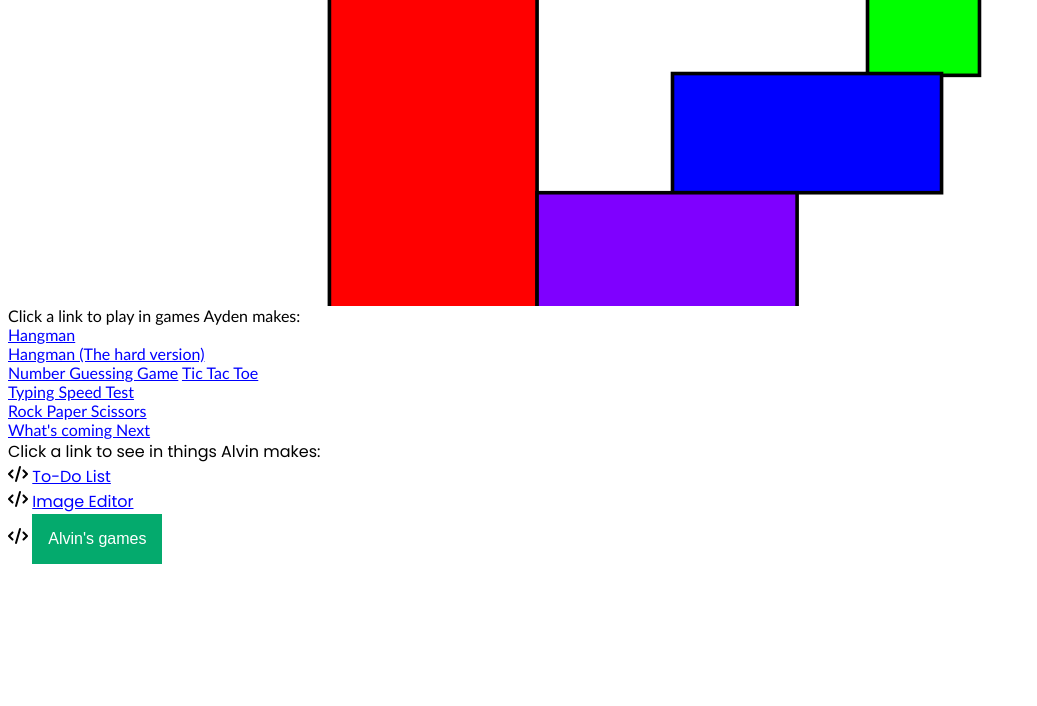
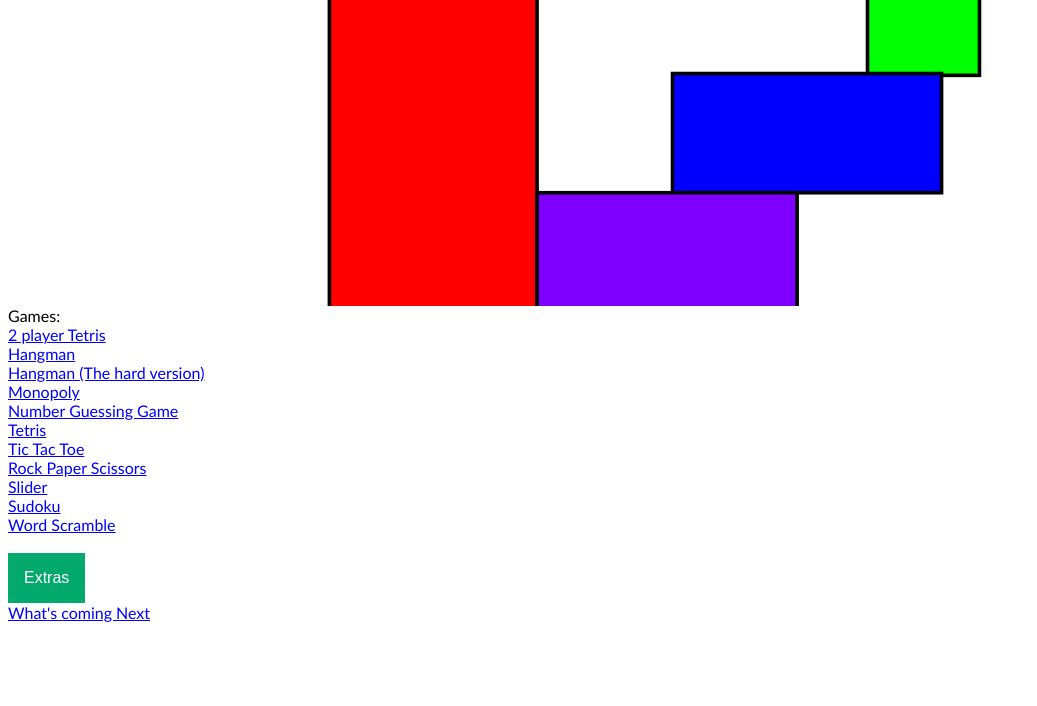
Before and after one commit to Berly-fdVarghese/A-s-stuff, a plain HTML site: page A's stuff/index.html in a window 1280 px wide. Shown: the part 102-808 px from the top of the page, without its empty margins (0-1037 px from the left). Drawn offline with nearby package versions, Linux system fonts and the light colour scheme.

Commit message:
Update index.html

```diff
--- a/A's stuff/index.html
+++ b/A's stuff/index.html
@@ -12,37 +12,37 @@
 </head>
 <body>
     <div class="bg">
-        <h1>Ayden n Alvin<h1>
+        <h1>Pixel Playground<h1>
     </div>
     <div>
-        Click a link to play in games Ayden makes: <br>
+        Games: <br>
+        <a href="Ayden's-games/Tetris2player/index.htm" target="_blank">2 player Tetris</a><br>
         <a href="Ayden's-games/hangman/index.html" target="_blank"class="Ayden">Hangman</a><br>
         <a href="Ayden's-games/Hangman(hard)/index.html" target="_blank" class="Ayden">Hangman (The hard version)</a><br>
-        <a href="Ayden's-games/Number-Guessing-Game/index.html">Number Guessing Game</a>
+        <a href="Ayden's-games/monopoly/index.htm">Monopoly</a><br>
+        <a href="Ayden's-games/Number-Guessing-Game/index.html">Number Guessing Game</a><br>
+        <a href="Ayden's-games/tetris/index.htm" target="_blank">Tetris</a><br>
         <a href="Ayden's-games/Tic-Tac-Toe/index.html" target="_blank" class="Ayden">Tic Tac Toe</a><br>
-        <a href="Ayden's-games/typing/index.html" target="_blank">Typing Speed Test</a><br>
         <a href="Ayden's-games/rock-paper-scissors/index.html" target="_blank">Rock Paper Scissors</a><br>
-        <a href="comingsoon.html">What's coming Next</a>
-    </div>
-    <div class="🎮">
-        Click a link to see in things Alvin makes: <br>
-        <svg xmlns="http://www.w3.org/2000/svg" height="1em" viewBox="0 0 640 512"><!--! Font Awesome Free 6.4.2 by @fontawesome - https://fontawesome.com License - https://fontawesome.com/license (Commercial License) Copyright 2023 Fonticons, Inc. --><path d="M392.8 1.2c-17-4.9-34.7 5-39.6 22l-128 448c-4.9 17 5 34.7 22 39.6s34.7-5 39.6-22l128-448c4.9-17-5-34.7-22-39.6zm80.6 120.1c-12.5 12.5-12.5 32.8 0 45.3L562.7 256l-89.4 89.4c-12.5 12.5-12.5 32.8 0 45.3s32.8 12.5 45.3 0l112-112c12.5-12.5 12.5-32.8 0-45.3l-112-112c-12.5-12.5-32.8-12.5-45.3 0zm-306.7 0c-12.5-12.5-32.8-12.5-45.3 0l-112 112c-12.5 12.5-12.5 32.8 0 45.3l112 112c12.5 12.5 32.8 12.5 45.3 0s12.5-32.8 0-45.3L77.3 256l89.4-89.4c12.5-12.5 12.5-32.8 0-45.3z"/></svg>
-        <a href="Alvin's stuff/ToDo/TD.html" target="_blank" >To-Do List</a><br>
-        <svg xmlns="http://www.w3.org/2000/svg" height="1em" viewBox="0 0 640 512"><!--! Font Awesome Free 6.4.2 by @fontawesome - https://fontawesome.com License - https://fontawesome.com/license (Commercial License) Copyright 2023 Fonticons, Inc. --><path d="M392.8 1.2c-17-4.9-34.7 5-39.6 22l-128 448c-4.9 17 5 34.7 22 39.6s34.7-5 39.6-22l128-448c4.9-17-5-34.7-22-39.6zm80.6 120.1c-12.5 12.5-12.5 32.8 0 45.3L562.7 256l-89.4 89.4c-12.5 12.5-12.5 32.8 0 45.3s32.8 12.5 45.3 0l112-112c12.5-12.5 12.5-32.8 0-45.3l-112-112c-12.5-12.5-32.8-12.5-45.3 0zm-306.7 0c-12.5-12.5-32.8-12.5-45.3 0l-112 112c-12.5 12.5-12.5 32.8 0 45.3l112 112c12.5 12.5 32.8 12.5 45.3 0s12.5-32.8 0-45.3L77.3 256l89.4-89.4c12.5-12.5 12.5-32.8 0-45.3z"/></svg>
+        <a href="Ayden's-games/Slider/index.htm">Slider</a><br>
+        <a href="Alvin's stuff/Sudoku/S.html">Sudoku</a><br>
+        <a href="Ayden's-games/Word-Scramble/index.htm" target="_blank">Word Scramble</a><br>
+            <br>
+        <div class="dropdown">
+            <button class="dropbtn">Extras</button>
+            <div class="dropdown-content">
+
+            <a href="Alvin's stuff/ToDo/TD.html" target="_blank" >To-Do List</a><br>
+
         <a href="Alvin's stuff/Image_Editor/IE.html" >Image Editor</a><br>
-        <svg xmlns="http://www.w3.org/2000/svg" height="1em" viewBox="0 0 640 512"><!--! Font Awesome Free 6.4.2 by @fontawesome - https://fontawesome.com License - https://fontawesome.com/license (Commercial License) Copyright 2023 Fonticons, Inc. --><path d="M392.8 1.2c-17-4.9-34.7 5-39.6 22l-128 448c-4.9 17 5 34.7 22 39.6s34.7-5 39.6-22l128-448c4.9-17-5-34.7-22-39.6zm80.6 120.1c-12.5 12.5-12.5 32.8 0 45.3L562.7 256l-89.4 89.4c-12.5 12.5-12.5 32.8 0 45.3s32.8 12.5 45.3 0l112-112c12.5-12.5 12.5-32.8 0-45.3l-112-112c-12.5-12.5-32.8-12.5-45.3 0zm-306.7 0c-12.5-12.5-32.8-12.5-45.3 0l-112 112c-12.5 12.5-12.5 32.8 0 45.3l112 112c12.5 12.5 32.8 12.5 45.3 0s12.5-32.8 0-45.3L77.3 256l89.4-89.4c12.5-12.5 12.5-32.8 0-45.3z"/></svg>
-        <div class="dropdown">
-            <button class="dropbtn">Alvin's games</button>
-            <div class="dropdown-content">
-                <svg xmlns="http://www.w3.org/2000/svg" height="1em" viewBox="0 0 640 512"><!--! Font Awesome Free 6.4.2 by @fontawesome - https://fontawesome.com License - https://fontawesome.com/license (Commercial License) Copyright 2023 Fonticons, Inc. --><path d="M392.8 1.2c-17-4.9-34.7 5-39.6 22l-128 448c-4.9 17 5 34.7 22 39.6s34.7-5 39.6-22l128-448c4.9-17-5-34.7-22-39.6zm80.6 120.1c-12.5 12.5-12.5 32.8 0 45.3L562.7 256l-89.4 89.4c-12.5 12.5-12.5 32.8 0 45.3s32.8 12.5 45.3 0l112-112c12.5-12.5 12.5-32.8 0-45.3l-112-112c-12.5-12.5-32.8-12.5-45.3 0zm-306.7 0c-12.5-12.5-32.8-12.5-45.3 0l-112 112c-12.5 12.5-12.5 32.8 0 45.3l112 112c12.5 12.5 32.8 12.5 45.3 0s12.5-32.8 0-45.3L77.3 256l89.4-89.4c12.5-12.5 12.5-32.8 0-45.3z"/></svg>
-              <a href="Alvin's stuff/Sudoku/S.html">Sudoku</a>
-              <svg xmlns="http://www.w3.org/2000/svg" height="1em" viewBox="0 0 640 512"><!--! Font Awesome Free 6.4.2 by @fontawesome - https://fontawesome.com License - https://fontawesome.com/license (Commercial License) Copyright 2023 Fonticons, Inc. --><path d="M392.8 1.2c-17-4.9-34.7 5-39.6 22l-128 448c-4.9 17 5 34.7 22 39.6s34.7-5 39.6-22l128-448c4.9-17-5-34.7-22-39.6zm80.6 120.1c-12.5 12.5-12.5 32.8 0 45.3L562.7 256l-89.4 89.4c-12.5 12.5-12.5 32.8 0 45.3s32.8 12.5 45.3 0l112-112c12.5-12.5 12.5-32.8 0-45.3l-112-112c-12.5-12.5-32.8-12.5-45.3 0zm-306.7 0c-12.5-12.5-32.8-12.5-45.3 0l-112 112c-12.5 12.5-12.5 32.8 0 45.3l112 112c12.5 12.5 32.8 12.5 45.3 0s12.5-32.8 0-45.3L77.3 256l89.4-89.4c12.5-12.5 12.5-32.8 0-45.3z"/></svg>
-              <a href="Alvin's stuff/comingsoon Alvin.html">What's coming Next</a>
+        <a href="Ayden's-games/typing/index.htm" target="_blank">Typing Speed Test</a><br>
+
             </div>
           </div>
+          <br>
+        <a href="comingsoon.html">What's coming Next</a>
 
     </div>
 
-
 </body>
 </html>
```
